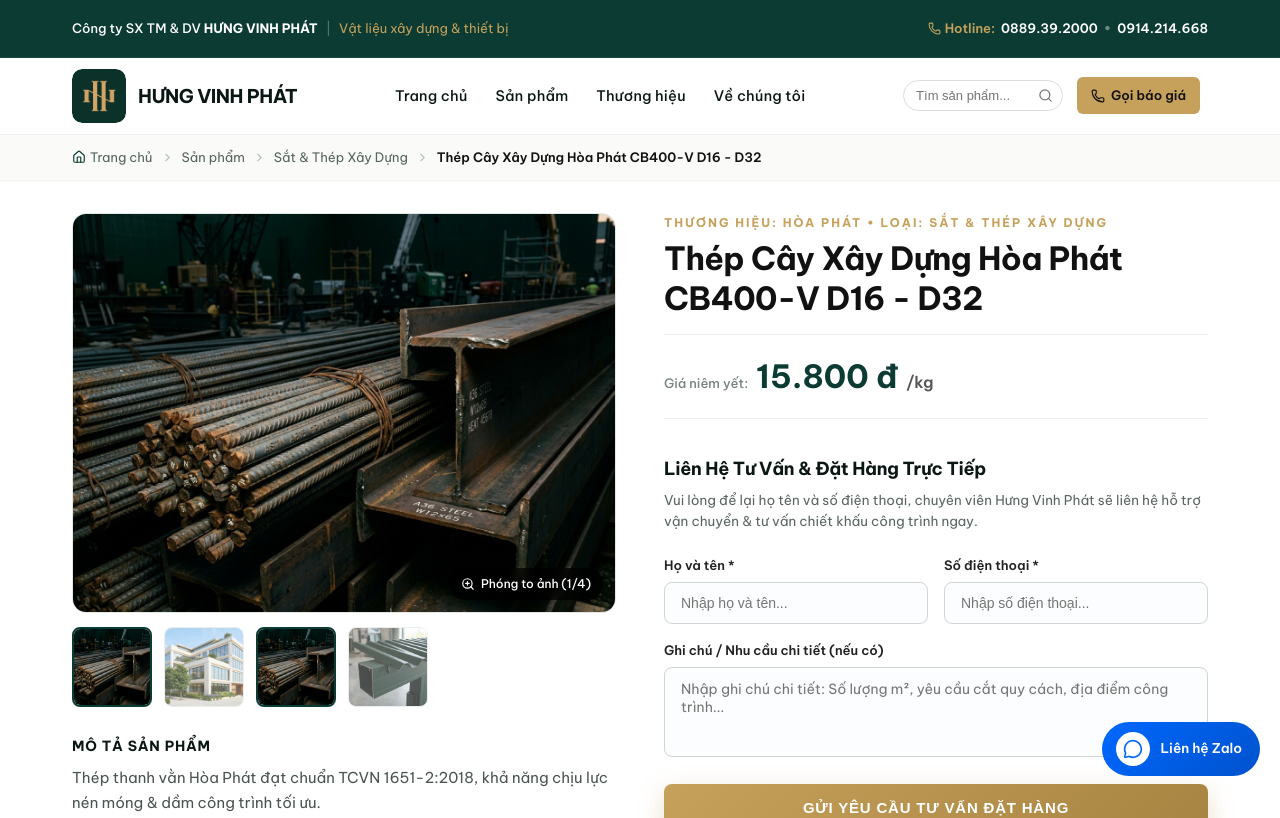
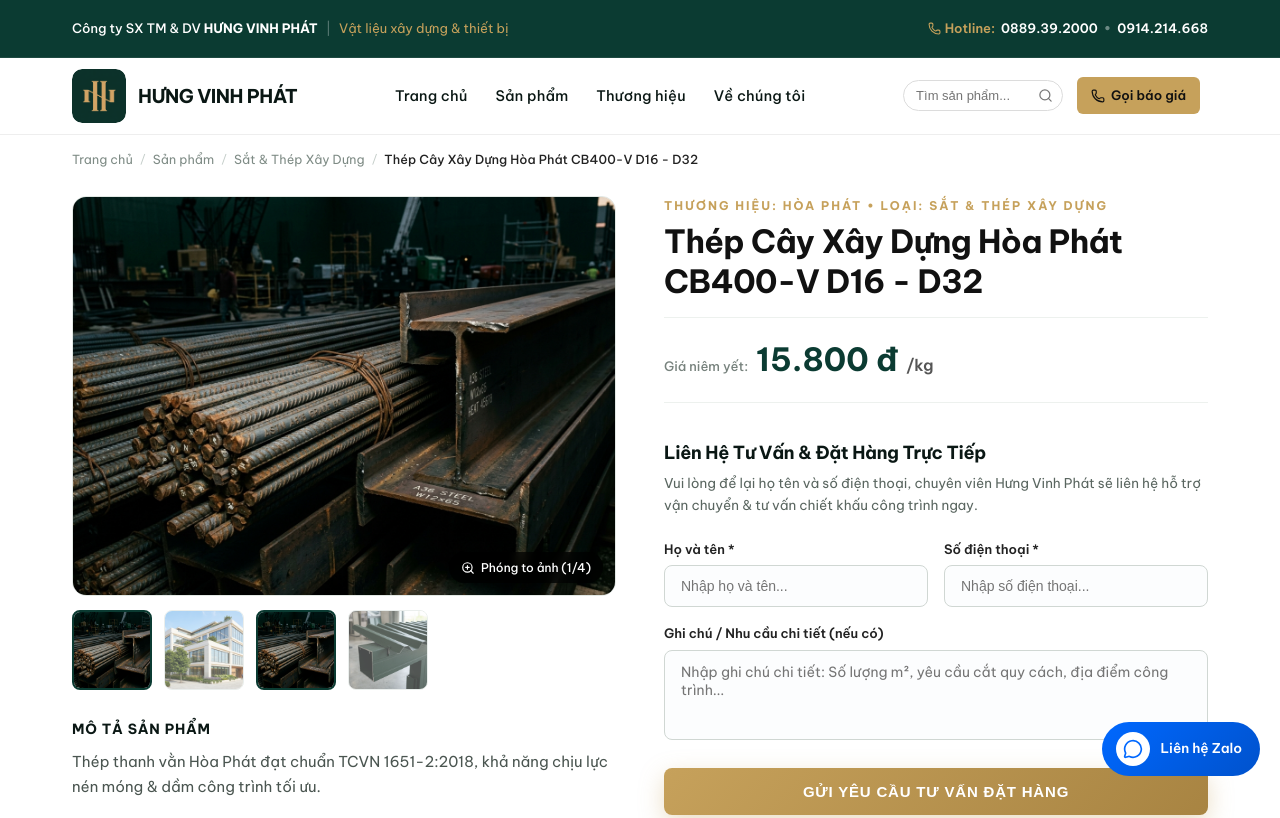
Before and after one commit to anotherath/UI-Hung-Vinh-Phat, a Next.js app: page /product/prod-1 in a window 1280 px wide. Shown: the top 818 px of the page. Built offline with nearby package versions, Linux system fonts and the light colour scheme.

Commit message:
style: ultra minimalist & refined Breadcrumb styling across all subpages

```diff
--- a/src/app/about/page.tsx
+++ b/src/app/about/page.tsx
@@ -10,9 +10,7 @@
   return (
     <div style={{ backgroundColor: "#ffffff", paddingBottom: "5rem" }}>
       {/* Breadcrumb Navigation Bar */}
-      <div style={{ background: "#ffffff", borderBottom: "1px solid #eeeeee" }}>
-        <Breadcrumb items={[{ label: "Giới thiệu & Liên hệ" }]} />
-      </div>
+      <Breadcrumb items={[{ label: "Giới thiệu & Liên hệ" }]} />
 
       {/* 1. Header Banner */}
       <section style={{ backgroundColor: "#fafbf8", padding: "52px 0 36px", borderBottom: "1px solid #eee" }}>
--- a/src/app/categories/page.tsx
+++ b/src/app/categories/page.tsx
@@ -36,9 +36,7 @@
   return (
     <div style={{ backgroundColor: "#fafafa", paddingBottom: "5rem" }}>
       {/* Breadcrumb Navigation Bar */}
-      <div style={{ background: "#ffffff", borderBottom: "1px solid #eeeeee" }}>
-        <Breadcrumb items={[{ label: "Thương hiệu & Danh mục" }]} />
-      </div>
+      <Breadcrumb items={[{ label: "Thương hiệu & Danh mục" }]} />
 
       {/* 1. Header Banner - BOLD H1 */}
       <section style={{ backgroundColor: "#fafbf8", padding: "52px 0 36px", borderBottom: "1px solid #eee" }}>
--- a/src/app/product/[id]/page.tsx
+++ b/src/app/product/[id]/page.tsx
@@ -90,7 +90,6 @@
   return (
     <div style={{ backgroundColor: "#ffffff", paddingBottom: "5rem" }}>
       {/* Breadcrumb Navigation Bar */}
-      <div style={{ background: "#fafbf9", borderBottom: "1px solid #f0f3f1", marginBottom: "32px" }}>
       <Breadcrumb
         items={[
           { label: "Sản phẩm", href: "/products" },
@@ -98,9 +97,8 @@
           { label: product.name }
         ]}
       />
-      </div>
 
-      <div className="container">
+      <div className="container" style={{ marginTop: "16px" }}>
 
         {/* MAIN PRODUCT SHOWCASE (2-COLUMN GRID) */}
         <div
--- a/src/app/products/page.tsx
+++ b/src/app/products/page.tsx
@@ -39,9 +39,7 @@
   return (
     <div style={{ backgroundColor: "#fafafa", minHeight: "100vh", paddingBottom: "5rem" }}>
       {/* Breadcrumb Navigation Bar */}
-      <div style={{ background: "#ffffff", borderBottom: "1px solid #eeeeee" }}>
-        <Breadcrumb items={[{ label: isSearchMode ? `Tìm kiếm: ${qParam}` : "Tất cả sản phẩm" }]} />
-      </div>
+      <Breadcrumb items={[{ label: isSearchMode ? `Tìm kiếm: ${qParam}` : "Tất cả sản phẩm" }]} />
 
       {/* Header Banner */}
       <section className="section" style={{ background: "#fafbf8", borderBottom: "1px solid #eee", padding: "52px 0 36px" }}>
--- a/src/components/Breadcrumb.tsx
+++ b/src/components/Breadcrumb.tsx
@@ -1,6 +1,5 @@
 import React from "react";
 import Link from "next/link";
-import { ChevronRight, Home } from "lucide-react";
 
 export interface BreadcrumbItem {
   label: string;
@@ -17,61 +16,51 @@
     <nav
       aria-label="Breadcrumb"
       style={{
-        padding: "12px 0",
-        fontSize: "13px",
-        color: "#66726d",
+        padding: "16px 0 12px",
+        fontSize: "12.5px",
+        color: "#88948e",
         fontWeight: 400,
+        letterSpacing: "0.1px",
         ...style
       }}
     >
       <div className="container">
-        <ol
+        <div
           style={{
             display: "flex",
             alignItems: "center",
             flexWrap: "wrap",
-            gap: "8px",
-            listStyle: "none",
-            margin: 0,
-            padding: 0
+            gap: "0px",
+            lineHeight: 1.4
           }}
         >
           {/* Home Link */}
-          <li style={{ display: "flex", alignItems: "center", gap: "5px" }}>
           <Link
             href="/"
             style={{
-                color: "#55635d",
+              color: "#7e8b85",
               textDecoration: "none",
-                display: "flex",
-                alignItems: "center",
-                gap: "4px",
               transition: "color 0.2s ease"
             }}
           >
-              <Home size={14} color="var(--green)" />
-              <span>Trang chủ</span>
+            Trang chủ
           </Link>
-          </li>
 
           {/* Breadcrumb Items */}
           {items.map((item, index) => {
             const isLast = index === items.length - 1;
             return (
               <React.Fragment key={index}>
-                <li style={{ display: "flex", alignItems: "center", color: "#b5c0ba" }}>
-                  <ChevronRight size={13} />
-                </li>
-                <li style={{ display: "flex", alignItems: "center" }}>
+                <span style={{ margin: "0 7px", color: "#c5ceca", fontSize: "11px" }}>/</span>
                 {isLast || !item.href ? (
-                    <span style={{ color: "#111111", fontWeight: 600 }}>
+                  <span style={{ color: "#222222", fontWeight: 500 }}>
                     {item.label}
                   </span>
                 ) : (
                   <Link
                     href={item.href}
                     style={{
-                        color: "#55635d",
+                      color: "#7e8b85",
                       textDecoration: "none",
                       transition: "color 0.2s ease"
                     }}
@@ -79,11 +68,10 @@
                     {item.label}
                   </Link>
                 )}
-                </li>
               </React.Fragment>
             );
           })}
-        </ol>
+        </div>
       </div>
     </nav>
   );
--- a/src/components/CategoryDetailView.tsx
+++ b/src/components/CategoryDetailView.tsx
@@ -17,14 +17,12 @@
   return (
     <div style={{ backgroundColor: "#fafafa", minHeight: "100vh", paddingBottom: "5rem" }}>
       {/* Breadcrumb Navigation Bar */}
-      <div style={{ background: "#ffffff", borderBottom: "1px solid #eeeeee" }}>
       <Breadcrumb
         items={[
           { label: "Danh mục", href: "/categories" },
           { label: category.name }
         ]}
       />
-      </div>
 
       {/* Minimal Category Header Banner */}
       <section
```
Lines whose indentation alone changed are shown as unchanged.
